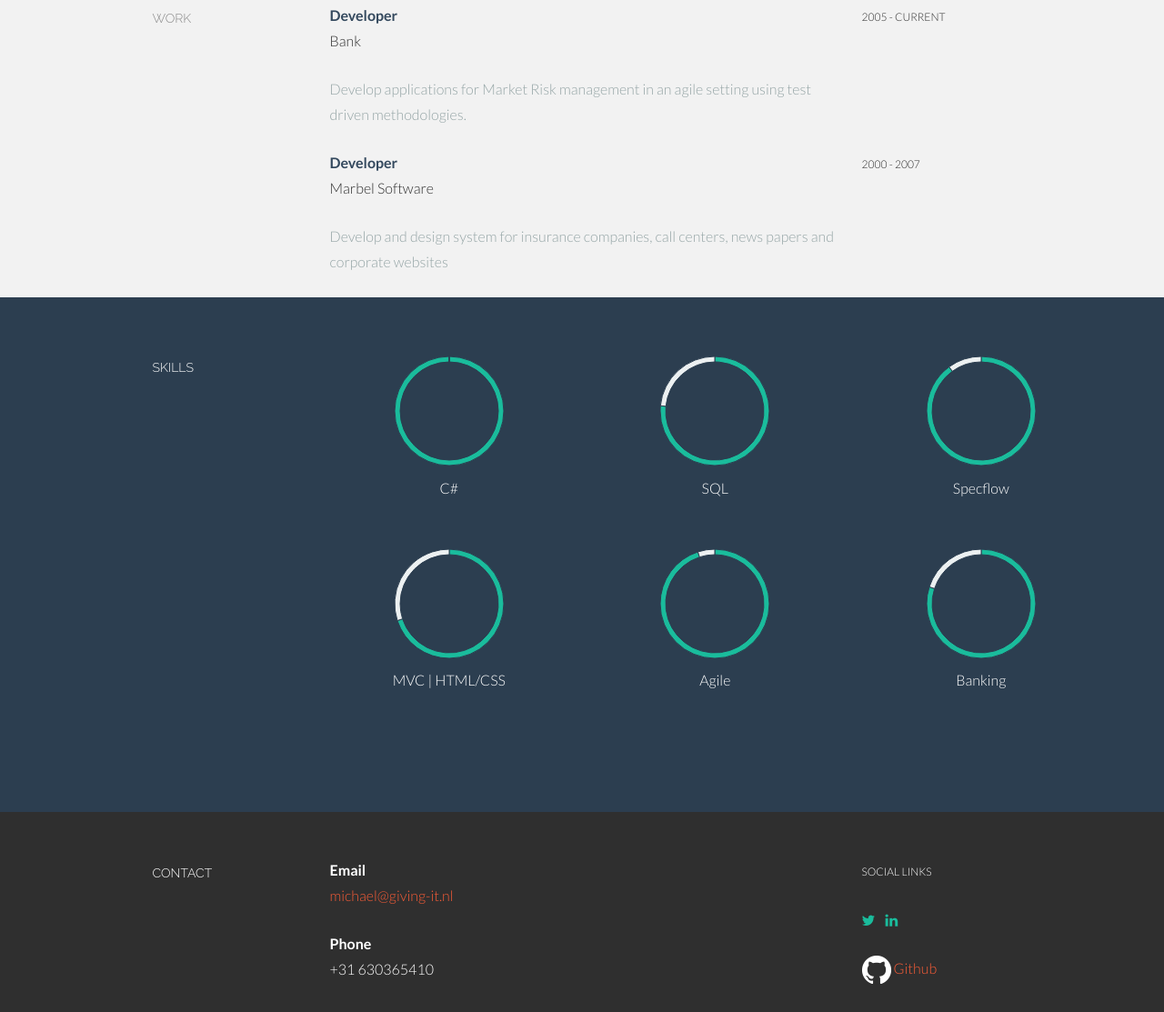
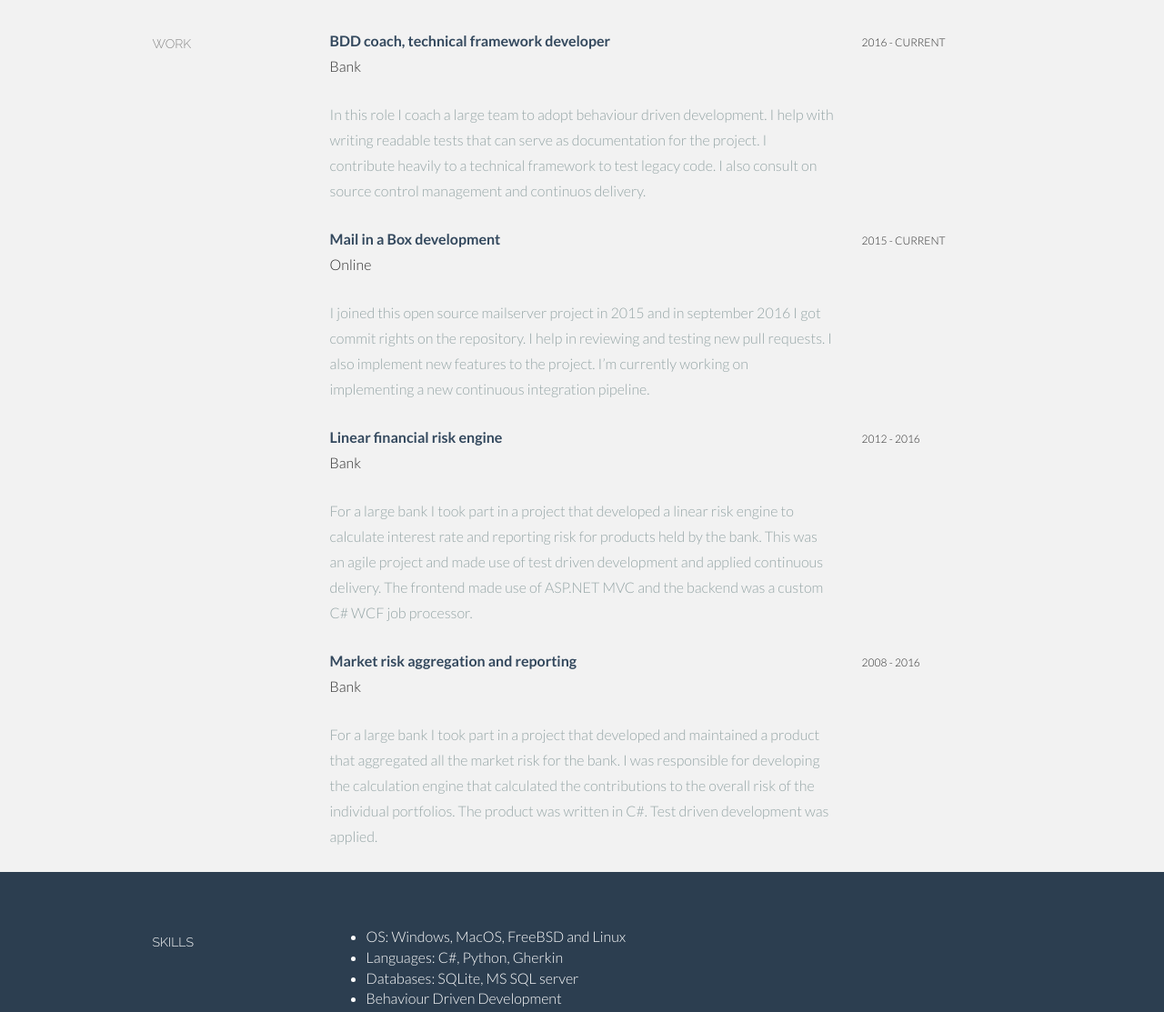
Before and after one commit to yodax/giving-it.nl, a plain HTML site: page index.html in a window 1280 px wide. Shown: the part 1024-2137 px from the top of the page at 91% size. Drawn offline with Linux system fonts and the light colour scheme.

Commit message:
Update work experience and blurp

```diff
--- a/index.html
+++ b/index.html
@@ -75,13 +75,10 @@
 					<h5>ABOUT</h5>
 				</div>
 				<div class="col-lg-6">
-					<p>I'm a software developer. I built high quality software in an agile setting using test driven development.</p>
+					<p>I’m an experienced and enthusiastic .NET developer. I like helping agile projects improve by
+						bringing my experience on test driven development and continuous deployment.</p>
 				</div>
-				<!--<div class="col-lg-3">
-					<p><a href="#"><i class="icon-file"></i></a> <sm>DOWNLOAD PDF</sm></p>
-				</div>-->
-
-			</div><!--/.row -->
+            </div><!--/.row -->
 		</div><!--/.container -->
 	</div><!--/ #intro -->
 
@@ -114,29 +111,49 @@
 	<!--WORK DESCRIPTION -->
 	<div class="container desc">
 		<div class="row">
-
 				<div class="col-lg-2 col-lg-offset-1">
 					<h5>WORK</h5>
 				</div>
+
 				<div class="col-lg-6">
-					<p><t>Developer</t><br/>
+					<p><t>BDD coach, technical framework developer</t><br/>
 						Bank <br/>
 					</p>
-					<p><more>Develop applications for Market Risk management in an agile setting using test driven methodologies.</more></p>
+					<p><more>In this role I coach a large team to adopt behaviour driven development. I help with writing readable tests that can serve as documentation for the project. I contribute heavily to a technical framework to test legacy code. I also consult on source control management and continuos delivery.</more></p>
 				</div>
 				<div class="col-lg-3">
-					<p><sm>2005 - CURRENT</sm></p>
+					<p><sm>2016 - CURRENT</sm></p>
 				</div>
 
+                <div class="col-lg-6 col-lg-offset-3">
+                    <p><t>Mail in a Box development</t><br/>
+                        Online <br/>
+                    </p>
+                    <p><more>I joined this open source mailserver project in 2015 and in september 2016 I got commit rights on the repository. I help in reviewing and testing new pull requests. I also implement new features to the project. I’m currently working on implementing a new continuous integration pipeline.</more></p>
+                </div>
+                <div class="col-lg-3">
+                    <p><sm>2015 - CURRENT</sm></p>
+                </div>
+
 				<div class="col-lg-6 col-lg-offset-3">
-					<p><t>Developer</t><br/>
-						Marbel Software <br/>
+					<p><t>Linear financial risk engine</t><br/>
+						Bank <br/>
 					</p>
-					<p><more>Develop and design system for insurance companies, call centers, news papers and corporate websites</more></p>
+					<p><more>For a large bank I took part in a project that developed a linear risk engine to calculate interest rate and reporting risk for products held by the bank. This was an agile project and made use of test driven development and applied continuous delivery. The frontend made use of ASP.NET MVC and the backend was a custom C# WCF job processor.</more></p>
 				</div>
 				<div class="col-lg-3">
-					<p><sm>2000 - 2007</sm></p>
+					<p><sm>2012 - 2016</sm></p>
 				</div>
+
+                <div class="col-lg-6 col-lg-offset-3">
+                    <p><t>Market risk aggregation and reporting</t><br/>
+                        Bank <br/>
+                    </p>
+                    <p><more>For a large bank I took part in a project that developed and maintained a product that aggregated all the market risk for the bank. I was responsible for developing the calculation engine that calculated the contributions to the overall risk of the individual portfolios. The product was written in C#. Test driven development was applied.</more></p>
+                </div>
+                <div class="col-lg-3">
+                    <p><sm>2008 - 2016</sm></p>
+                </div>
 		</div><!--/.row -->
 
 	</div><!--/.container -->
@@ -148,117 +165,18 @@
 					<div class="col-lg-2 col-lg-offset-1">
 						<h5>SKILLS</h5>
 					</div>
-					<div class="col-lg-3 centered">
-						<canvas id="c-sharp" height="130" width="130"></canvas>
-						<p>C#</p>
-						<br>
-						<script>
-							var doughnutData = [
-									{
-										value: 100,
-										color:"#1abc9c"
-									},
-									{
-										value : 0,
-										color : "#ecf0f1"
-									}
-								];
-								var myDoughnut = new Chart(document.getElementById("c-sharp").getContext("2d")).Doughnut(doughnutData);
-						</script>
-					</div>
-					<div class="col-lg-3 centered">
-						<canvas id="sql" height="130" width="130"></canvas>
-						<p>SQL</p>
-						<br>
-						<script>
-							var doughnutData = [
-									{
-										value: 75,
-										color:"#1abc9c"
-									},
-									{
-										value : 23,
-										color : "#ecf0f1"
-									}
-								];
-								var myDoughnut = new Chart(document.getElementById("sql").getContext("2d")).Doughnut(doughnutData);
-						</script>
-					</div>
-					<div class="col-lg-3 centered">
-						<canvas id="specflow" height="130" width="130"></canvas>
-						<p>Specflow</p>
-						<br>
-						<script>
-							var doughnutData = [
-									{
-										value: 90,
-										color:"#1abc9c"
-									},
-									{
-										value : 10,
-										color : "#ecf0f1"
-									}
-								];
-								var myDoughnut = new Chart(document.getElementById("specflow").getContext("2d")).Doughnut(doughnutData);
-						</script>
-					</div>
+                <div class="col-lg-6">
+                <ul>
 
-					<div class="col-lg-3 col-lg-offset-3 centered">
-						<canvas id="html" height="130" width="130"></canvas>
-						<p>MVC | HTML/CSS</p>
-						<br>
-						<script>
-							var doughnutData = [
-									{
-										value: 70,
-										color:"#1abc9c"
-									},
-									{
-										value : 30,
-										color : "#ecf0f1"
-									}
-								];
-								var myDoughnut = new Chart(document.getElementById("html").getContext("2d")).Doughnut(doughnutData);
-						</script>
-					</div>
-					<div class="col-lg-3 centered">
-						<canvas id="agile" height="130" width="130"></canvas>
-						<p>Agile</p>
-						<br>
-						<script>
-							var doughnutData = [
-									{
-										value: 95,
-										color:"#1abc9c"
-									},
-									{
-										value : 5,
-										color : "#ecf0f1"
-									}
-								];
-								var myDoughnut = new Chart(document.getElementById("agile").getContext("2d")).Doughnut(doughnutData);
-						</script>
-					</div>
-					<div class="col-lg-3 centered">
-						<canvas id="banking" height="130" width="130"></canvas>
-						<p>Banking</p>
-						<br>
-						<script>
-							var doughnutData = [
-									{
-										value: 80,
-										color:"#1abc9c"
-									},
-									{
-										value : 20,
-										color : "#ecf0f1"
-									}
-								];
-								var myDoughnut = new Chart(document.getElementById("banking").getContext("2d")).Doughnut(doughnutData);
-						</script>
-					</div>
-
-			</div><!--/.row -->
+                    <li>OS: Windows, MacOS, FreeBSD and Linux</li>
+                    <li>Languages: C#, Python, Gherkin</li>
+                    <li>Databases: SQLite, MS SQL server</li>
+                    <li>Behaviour Driven Development</li>
+                    <li>Test Driven Development</li>
+                    <li>Refactoring of legacy code</li>
+                </ul>
+                </div>
+            </div><!--/.row -->
 			<br>
 		</div><!--/.container -->
 	</div><!--/ #skillswrap -->
```
Also changed, not shown: 1 other file.
